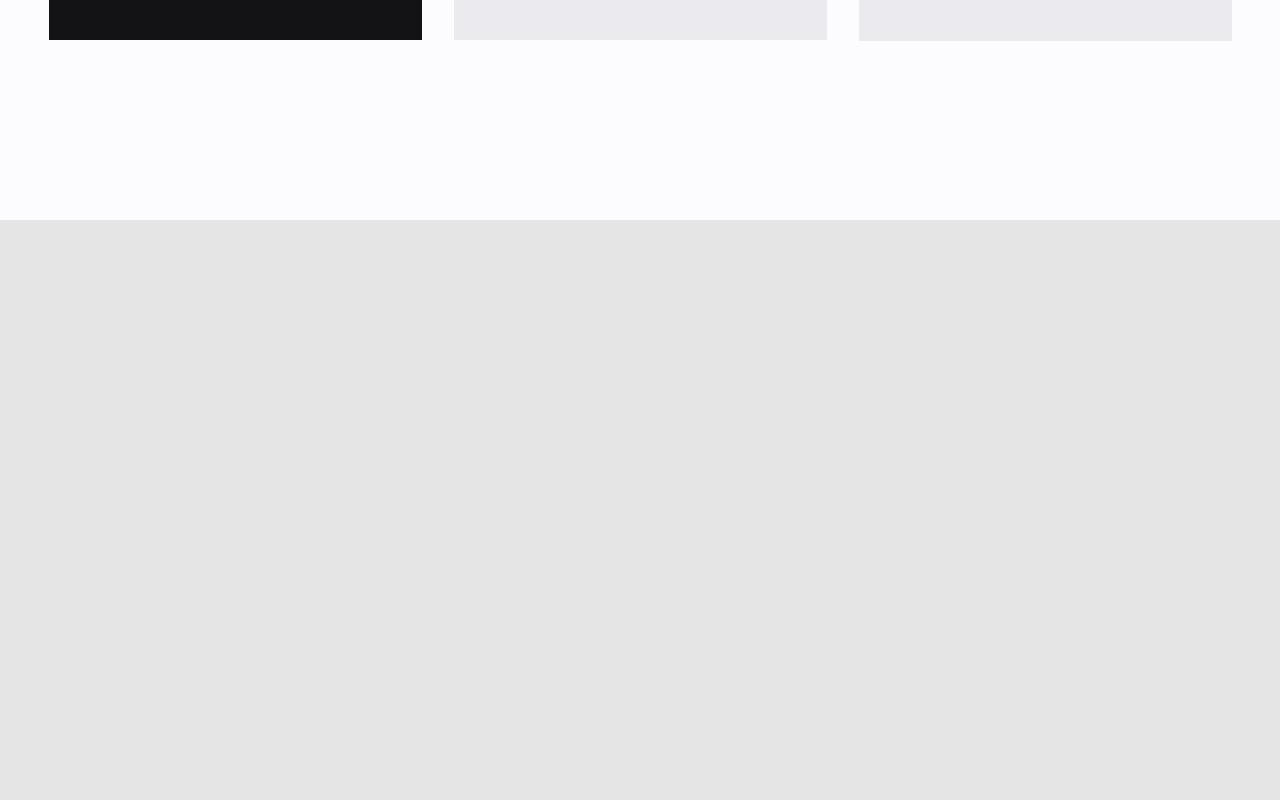
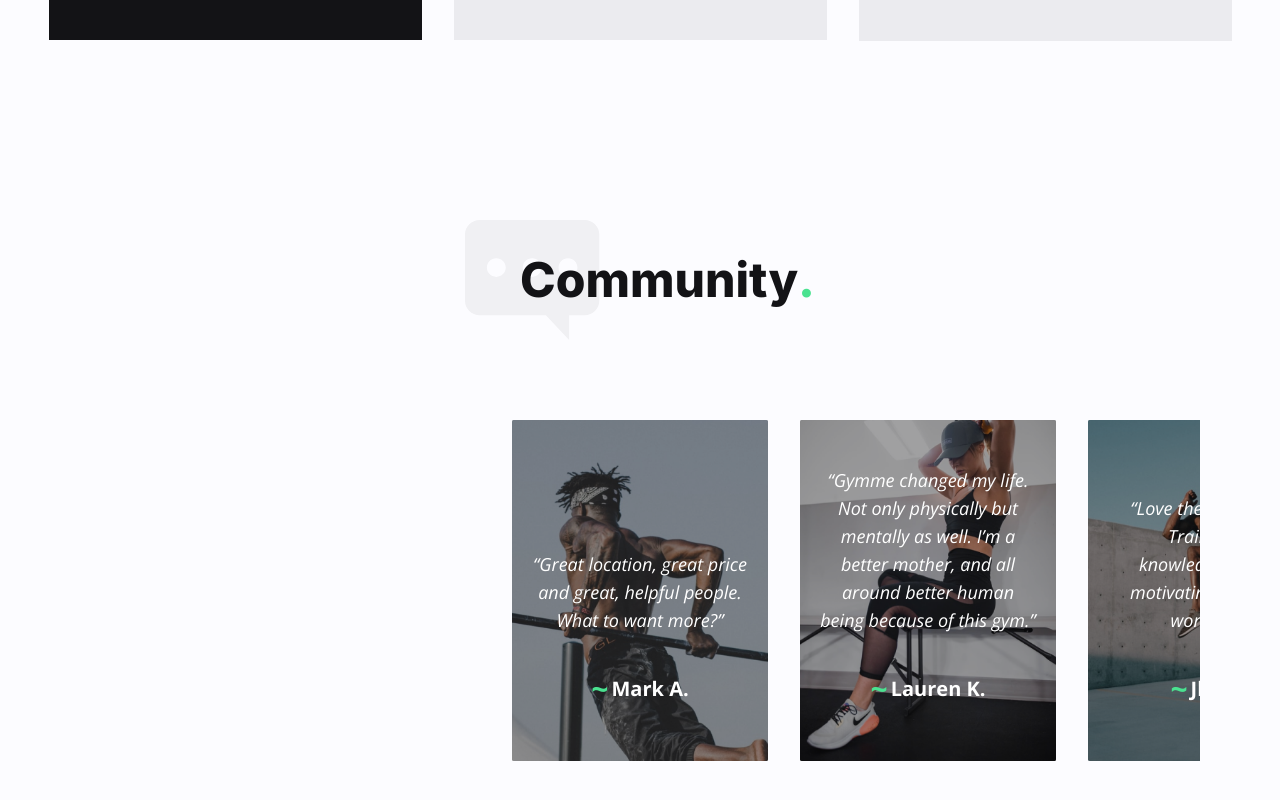
Before and after one commit to goni715/gym-website, a React (Vite) app: page / in a window 1280 px wide. Shown: the part 2938-3738 px from the top of the page. Before the commit the page ends 3158 px from the top, so only its background shows below. Built offline with nearby package versions, Linux system fonts and the light colour scheme.

Commit message:
testimonial-components

```diff
--- a/src/App.jsx
+++ b/src/App.jsx
@@ -6,6 +6,7 @@ import Pricing from "./components/Pricing";
 import Workouts from "./components/Workouts";
 import AOS from 'aos';
 import 'aos/dist/aos.css';
+import Community from "./components/Community";
 
 
 
@@ -30,6 +31,7 @@ const App = () => {
         <About/>
         <Workouts/>
         <Pricing/>
+        <Community/>
        </div>
     </>
   );
--- /dev/null
+++ b/src/components/Community.jsx
@@ -0,0 +1,37 @@
+import { community } from "../data/data";
+import CommunitySlider from "./CommunitySlider";
+
+const Community = () => {
+
+   const {icon, title, testimonials} = community;
+
+
+    return (
+      <>
+        <section className="pb-20 md:pb-28 lg:pb-[180px] differ relative">
+          <div className="container">
+            {/* section title-group */}
+            <div
+              data-aos="fade-up"
+               data-aos-offset="200"
+              data-aos-delay="200"
+              className="flex items-center justify-center -space-x-20 mb-[50px] lg:mb-20 differ max-w-[540px] mx-auto px-4 lg:px-0"
+            >
+              <img src={icon} alt="" />
+              <h2 className="text-3xl leading-10 lg:text-5xl lg:leading-[50px] font-extrabold differ flex -space-x-4">
+                {title}
+                <span className="text-primary-200">.</span>
+              </h2>
+            </div>
+            <div  data-aos="fade-left"
+               data-aos-offset="200"
+              data-aos-delay="200">
+              <CommunitySlider testimonials={testimonials} />
+            </div>
+          </div>
+        </section>
+      </>
+    );
+};
+
+export default Community;
--- /dev/null
+++ b/src/components/CommunitySlider.jsx
@@ -0,0 +1,64 @@
+// Import Swiper React components
+import { Swiper, SwiperSlide } from 'swiper/react';
+
+// Import Swiper styles
+import 'swiper/css';
+import 'swiper/css/navigation';
+import { Navigation } from 'swiper/modules';
+
+
+const CommunitySlider = ({testimonials}) => {
+
+
+    return (
+        <>
+            <Swiper
+             slidesPerView={1}
+             spaceBetween={32}
+             centeredSlides={'auto'}
+             grabCursor={true}
+             modules={[]}
+             className='overflow-hidden'
+             breakpoints={{
+                768: {
+                    slidesPerView: 3,
+                },
+                1024: {
+                    slidesPerView: 4,
+                }
+              }}
+            >
+                {testimonials?.map((testimonial, i)=>{
+                    //destructuring testimonial
+                    const { image, name, message } = testimonial;
+
+                    return(
+                        <>
+                          <SwiperSlide key={i.toString()}  className="max-w-[320px]  relative overflow-hidden">
+                            <div className="relative h-full">
+                                {/* image */}
+                                <div className='h-full'>
+                                   <img src={image} alt="slide_image" />
+                                </div>
+                                {/* message & name */}
+                                <div className='absolute bottom-[30px] text-white p-[20px] text-center'>
+                                    <div className='mb-8 italic text-lg font-light'>
+                                        {message}
+                                    </div>
+                                   <div className='flex items-center justify-center gap-[3px]'>
+                                      <span className='text-[30px] text-primary-200 font-bold'>~</span>
+                                      <div className='text-[20px] font-bold'>{name}</div>
+                                   </div>
+                                </div>
+                            </div>
+                          </SwiperSlide>
+                        </>
+                    )
+                })
+                }
+            </Swiper>
+        </>
+    );
+};
+
+export default CommunitySlider;
--- a/src/data/data.js
+++ b/src/data/data.js
@@ -156,6 +156,30 @@ export const community = {
       message:
         '“Love these workouts! Trainers are knowledgeable and motivating. Gymme is wonderful!”',
     },
+    {
+      image: CommunityImg1,
+      name: 'Mark A.',
+      message:
+        '“Great location, great price and great, helpful people. What to want more?”',
+    },
+    {
+      image: CommunityImg2,
+      name: 'Lauren K.',
+      message:
+        '“Gymme changed my life. Not only physically but mentally as well. I’m a better mother, and all around better human being because of this gym.”',
+    },
+    {
+      image: CommunityImg3,
+      name: 'Jhon D.',
+      message:
+        '“Love these workouts! Trainers are knowledgeable and motivating. Gymme is wonderful!”',
+    },
+    {
+      image: CommunityImg4,
+      name: 'Anne R.',
+      message:
+        '“Love these workouts! Trainers are knowledgeable and motivating. Gymme is wonderful!”',
+    },
   ],
 };
 
```
Also changed, not shown: src/components/Workouts.jsx (+7 -4 lines).
